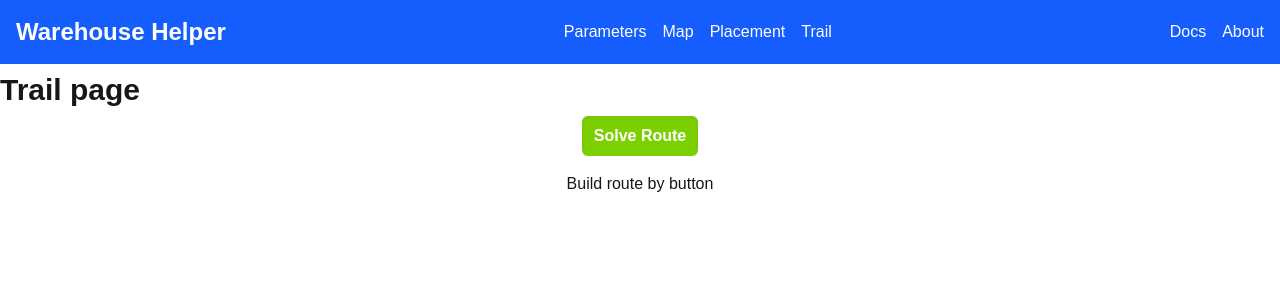
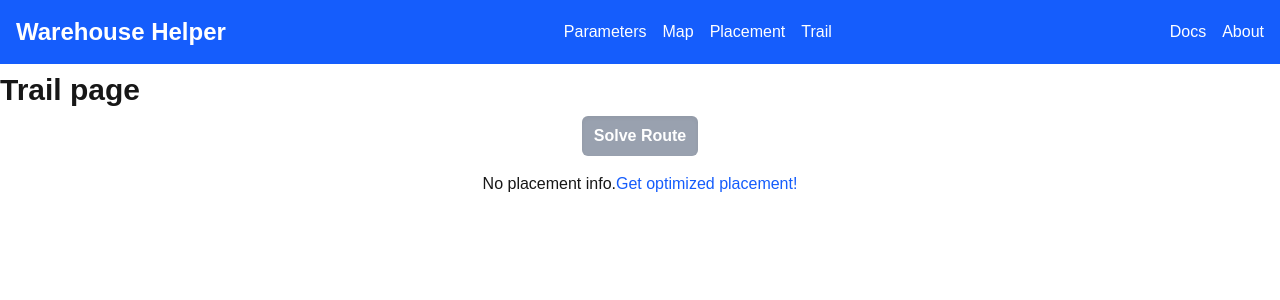
Before and after one commit to mi-qacker/warehouse-helper, a Next.js app: page /trail in a window 1280 px wide. Shown: the top 300 px of the page. Built offline with nearby package versions, Linux system fonts and the light colour scheme.

Commit message:
No placement info

```diff
--- a/src/app/trail/page.tsx
+++ b/src/app/trail/page.tsx
@@ -3,16 +3,19 @@
 import {solveOptimizationRoute} from '@/modules/genetic-algorithm';
 import {useWarehouseStore} from '@/storages/warehouse-storage';
 import Button from '@/ui/Button';
-import {useCallback} from 'react';
+import Link from 'next/link';
+import {useCallback, useMemo} from 'react';
 
 export default function TrailPage() {
   const placement = useWarehouseStore(store => store.placement);
+
   const cells = useWarehouseStore(store => store.cells);
   const setRoute = useWarehouseStore(store => store.setRoute);
 
+  const buttonDisabled = useMemo(() => placement === null, [placement]);
+
   const onClickButton = useCallback(async () => {
     if (!placement) {
-      alert('No placement'); // FIXME: show error in UI
       return;
     }
     const cellIDs = Object.keys(placement);
@@ -26,8 +29,22 @@ export default function TrailPage() {
       <h1 className="my-2 text-3xl font-bold">Trail page</h1>
       <div className="flex flex-row justify-center">
         <div className="flex flex-col items-center gap-4">
-          <Button onClick={onClickButton}>Solve Route</Button>
-          <RouteViewComponent />
+          <Button onClick={onClickButton} disabled={buttonDisabled}>
+            Solve Route
+          </Button>
+          {placement === null ? (
+            <div>
+              No placement info.
+              <Link
+                href="/placement"
+                className="text-blue-600 hover:text-blue-800 hover:underline"
+              >
+                Get optimized placement!
+              </Link>
+            </div>
+          ) : (
+            <RouteViewComponent />
+          )}
         </div>
       </div>
     </main>
--- a/src/ui/Button.tsx
+++ b/src/ui/Button.tsx
@@ -23,7 +23,8 @@ export default forwardRef(function Button(
       className={clsx(
         'cursor-pointer rounded-md px-3 py-2 font-semibold text-white shadow-inner',
         'focus:outline-none',
-        colorClasses[color]
+        colorClasses[color],
+        'disabled:cursor-auto disabled:bg-gray-400'
       )}
       ref={ref}
       {...buttonProps}
```
